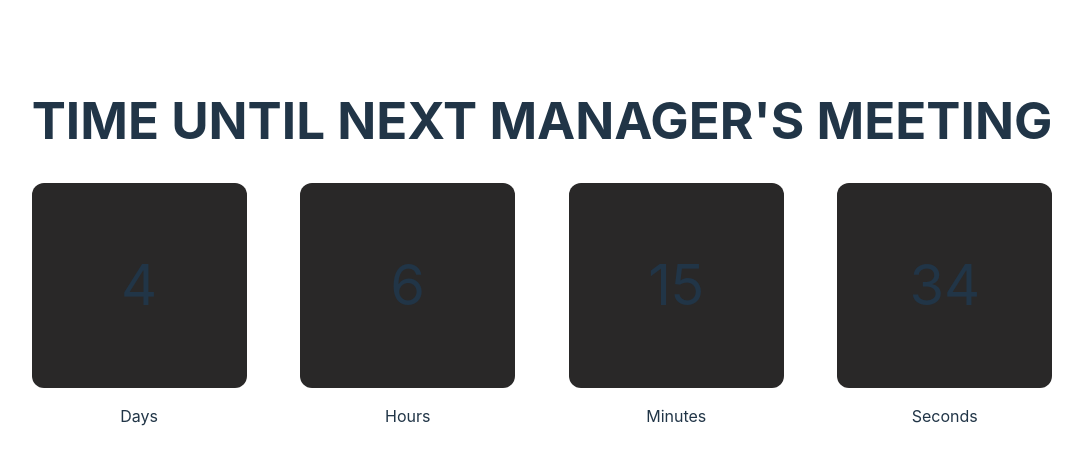
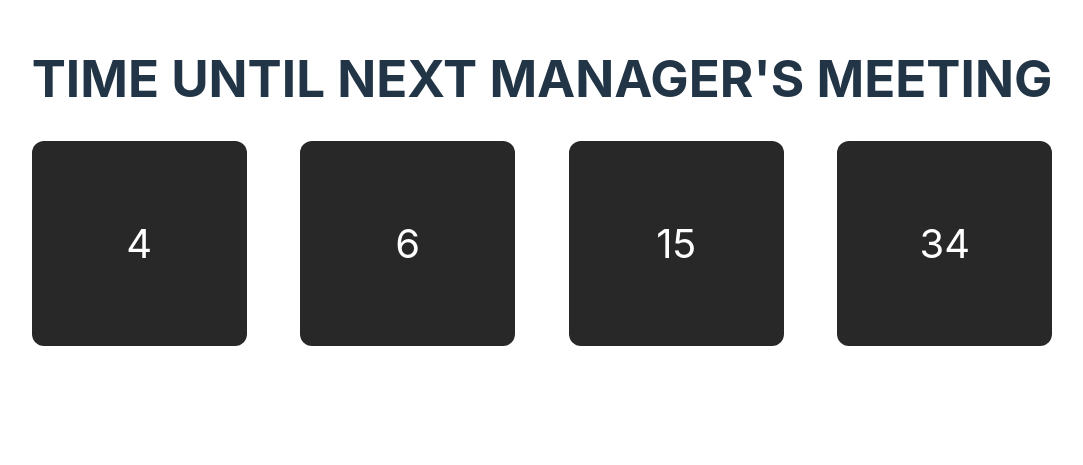
Before and after one commit to dorothyle/Manager-Timer, a React (Vite) app: page / in a window 1280 px wide. Shown: the part 149-614 px from the top of the page, without its empty margins (98-1181 px from the left). Built offline with nearby package versions, Linux system fonts and the light colour scheme.

Commit message:
adjust font size for units of time

```diff
--- a/src/Timer.css
+++ b/src/Timer.css
@@ -1,3 +1,8 @@
+.time-unit-container p {
+    color: #FFFFFF;
+    font-size: 40px;
+}
+
 .number-box {
   background-color: #292828;
   display: flex;
```
